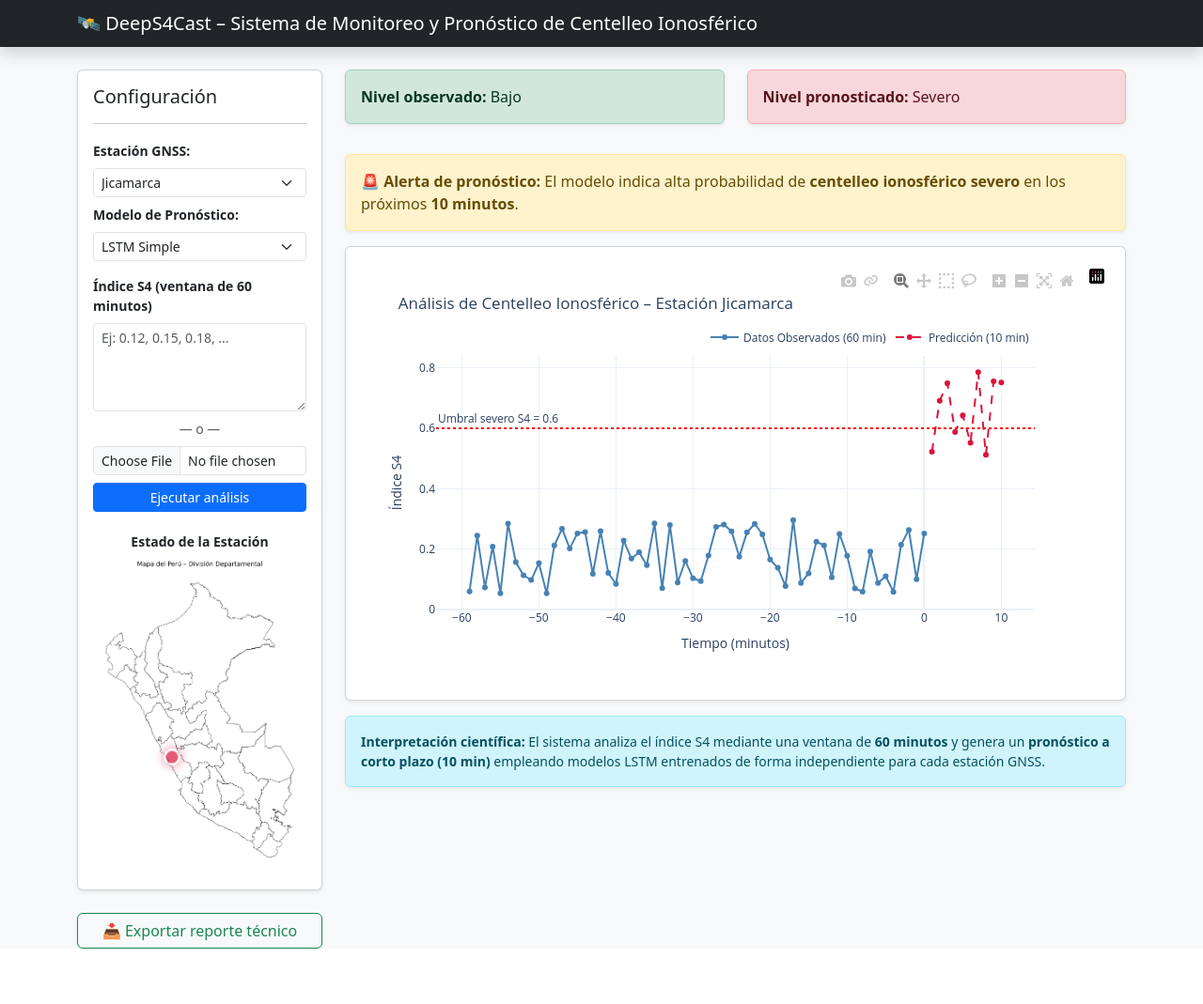
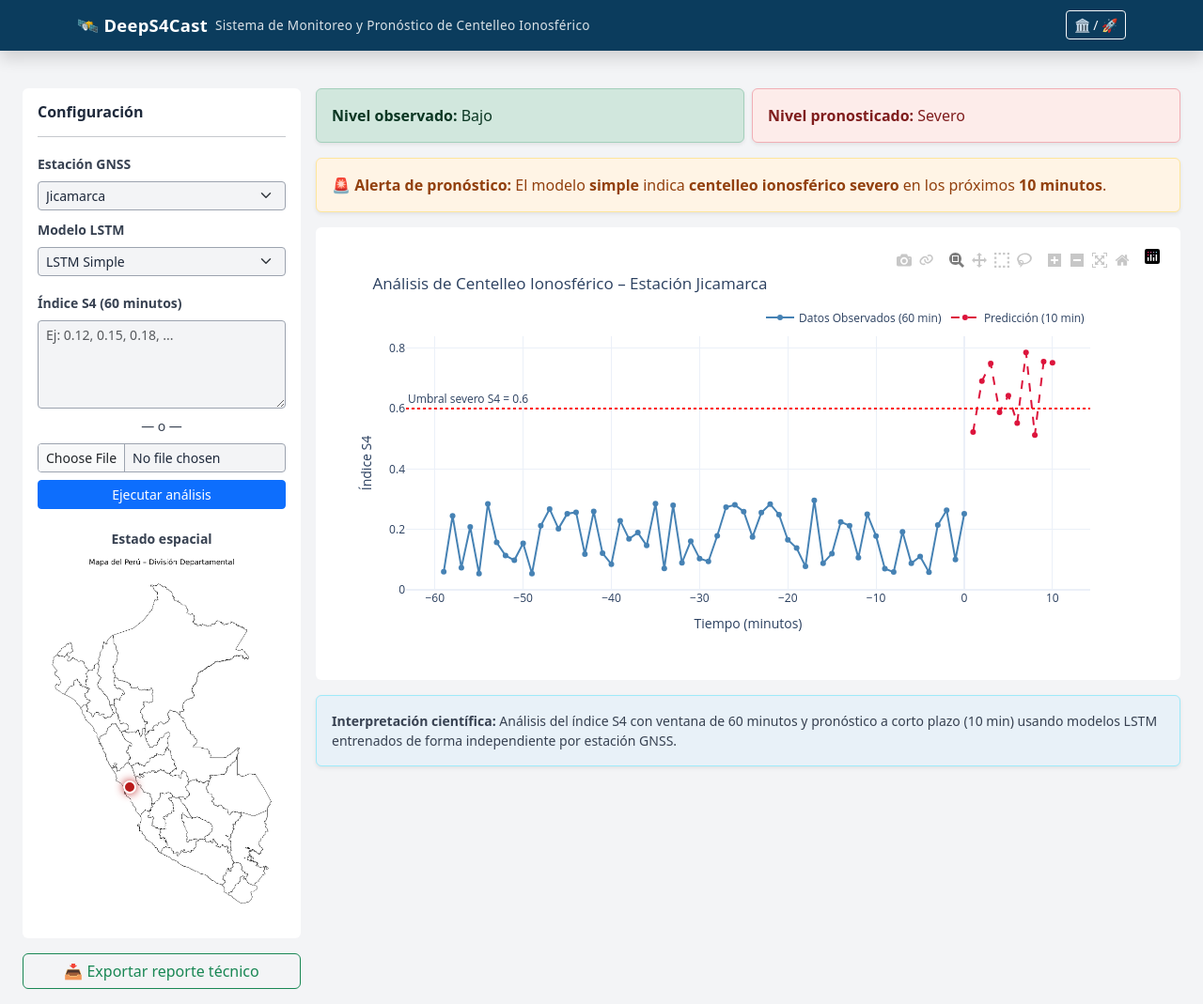
Before and after one commit to sebastianVP/DeepS4Cast, a Django app: page / in a window 1280 px wide. Shown: the whole page at 94% size. Before the commit the page ends 1010 px from the top, so only its background shows below. Run offline with Django 5.2, Linux system fonts and the light colour scheme; some libraries are stand-ins or nearby versions.

Commit message:
update mejorando visualmente la interfaz web

```diff
--- /dev/null
+++ b/DeepS4Cast/core_forecast/static/core_forecast/css/base.css
@@ -0,0 +1,172 @@
+/* =========================
+   VARIABLES DE TEMA
+   ========================= */
+
+:root {
+    --bg-main: #f4f6f8;
+    --bg-card: #ffffff;
+    --bg-navbar: #0b3c5d;
+
+    --text-main: #1f2933;
+    --text-secondary: #374151;
+    --text-inverse: #ffffff;
+
+    --alert-info-bg: #e8f1f8;
+    --alert-info-text: #0b3c5d;
+
+    --alert-warning-bg: #fff4e5;
+    --alert-warning-text: #92400e;
+
+    --alert-danger-bg: #fdecea;
+    --alert-danger-text: #7f1d1d;
+}
+
+/* =========================
+   TEMA MODERNO / TECNOLÓGICO
+   ========================= */
+body[data-theme="modern"] {
+    --bg-main: #0f172a;
+    --bg-card: #020617;
+    --bg-navbar: #020617;
+
+    --text-main: #e5e7eb;
+    --text-secondary: #9ca3af;
+    --text-inverse: #e5e7eb;
+
+    --alert-info-bg: #020617;
+    --alert-info-text: #38bdf8;
+
+    --alert-warning-bg: #1e1b4b;
+    --alert-warning-text: #facc15;
+
+    --alert-danger-bg: #450a0a;
+    --alert-danger-text: #fca5a5;
+}
+
+/* =========================
+   APLICACIÓN GLOBAL
+   ========================= */
+body {
+    background-color: var(--bg-main);
+    color: var(--text-main);
+}
+
+/* =========================
+   NAVBAR – TÍTULO PRINCIPAL
+   ========================= */
+
+.navbar {
+    background-color: var(--bg-navbar) !important;
+}
+
+/* =========================
+   NAVBAR – TÍTULO Y SUBTÍTULO (HORIZONTAL)
+   ========================= */
+
+.navbar-brand {
+    display: flex;
+    align-items: center;
+    gap: 0.6rem;
+    color: #ffffff !important;
+    font-weight: 600;
+    letter-spacing: 0.3px;
+    white-space: nowrap;
+}
+
+.navbar-title {
+    font-size: 1.15rem;
+    font-weight: 600;
+    color: #ffffff;
+}
+
+.navbar-subtitle {
+    font-size: 0.85rem;
+    font-weight: 400;
+    color: rgba(255, 255, 255, 0.85);
+}
+
+/* Responsive: en pantallas pequeñas el subtítulo se oculta */
+@media (max-width: 768px) {
+    .navbar-subtitle {
+        display: none;
+    }
+}
+/* Cards */
+.card {
+    background-color: var(--bg-card);
+    color: var(--text-main);
+    border: none;
+}
+.card-title,
+.card-body,
+.card h5,
+.card h6 {
+    color: var(--text-main);
+}
+
+/* Formularios */
+label,
+.form-label {
+    color: var(--text-secondary);
+}
+.form-control,
+.form-select {
+    background-color: var(--bg-main);
+    color: var(--text-main);
+    border: 1px solid #9ca3af;
+}
+
+/* Alerts */
+.alert-info {
+    background-color: var(--alert-info-bg);
+    color: var(--alert-info-text);
+}
+.alert-warning {
+    background-color: var(--alert-warning-bg);
+    color: var(--alert-warning-text);
+}
+.alert-danger {
+    background-color: var(--alert-danger-bg);
+    color: var(--alert-danger-text);
+}
+
+/* Texto pequeño */
+.small,
+.text-muted {
+    color: var(--text-secondary) !important;
+}
+
+/* =========================
+   MAPA Y DOTS (SIN CAMBIOS)
+   ========================= */
+.map-container {
+    position: relative;
+    display: inline-block;
+    width: 100%;
+}
+.map-img {
+    width: 100%;
+    border-radius: 8px;
+}
+.dot {
+    position: absolute;
+    width: 14px;
+    height: 14px;
+    border-radius: 50%;
+    border: 2px solid white;
+    transform: translate(-50%, -50%);
+    animation: pulse 1.5s infinite;
+}
+.dot-green {
+    background-color: #22c55e;
+    box-shadow: 0 0 8px rgba(34,197,94,0.8);
+}
+.dot-red {
+    background-color: #ef4444;
+    box-shadow: 0 0 8px rgba(239,68,68,0.8);
+}
+@keyframes pulse {
+    0% { transform: translate(-50%, -50%) scale(1); opacity: 1; }
+    50% { transform: translate(-50%, -50%) scale(1.3); opacity: 0.7; }
+    100% { transform: translate(-50%, -50%) scale(1); opacity: 1; }
+}
--- /dev/null
+++ b/DeepS4Cast/core_forecast/static/core_forecast/css/theme-modern.css
@@ -0,0 +1,15 @@
+body[data-theme="modern"] {
+    --bg-main: #0f172a;
+    --card-bg: #020617;
+    --text-main: #e5e7eb;
+
+    --low: #22c55e;
+    --moderate: #facc15;
+    --severe: #ef4444;
+
+    --shadow-soft: 0 10px 25px rgba(0,0,0,0.4);
+}
+
+body[data-theme="modern"] .navbar {
+    background: linear-gradient(90deg, #2563eb, #9333ea);
+}
--- /dev/null
+++ b/DeepS4Cast/core_forecast/static/core_forecast/css/theme-scientific.css
@@ -0,0 +1,15 @@
+body[data-theme="scientific"] {
+    --bg-main: #f3f4f6;
+    --card-bg: #ffffff;
+    --text-main: #1e293b;
+
+    --low: #2e8b57;
+    --moderate: #f0ad4e;
+    --severe: #b91c1c;
+
+    --shadow-soft: 0 4px 10px rgba(0,0,0,0.06);
+}
+
+body[data-theme="scientific"] .dot {
+    animation: none;
+}
--- /dev/null
+++ b/DeepS4Cast/core_forecast/static/core_forecast/js/theme-toggle.js
@@ -0,0 +1,13 @@
+const body = document.body;
+const btn = document.getElementById("themeToggle");
+
+const savedTheme = localStorage.getItem("deeps4cast-theme") || "scientific";
+body.setAttribute("data-theme", savedTheme);
+
+btn.addEventListener("click", () => {
+    const current = body.getAttribute("data-theme");
+    const next = current === "scientific" ? "modern" : "scientific";
+
+    body.setAttribute("data-theme", next);
+    localStorage.setItem("deeps4cast-theme", next);
+});
--- a/DeepS4Cast/core_forecast/templates/core_forecast/dashboard.html
+++ b/DeepS4Cast/core_forecast/templates/core_forecast/dashboard.html
@@ -6,18 +6,26 @@
     <meta name="viewport" content="width=device-width, initial-scale=1.0">
     <title>DeepS4Cast | Dashboard</title>
 
+    <!-- Bootstrap -->
     <link href="https://cdn.jsdelivr.net/npm/bootstrap@5.3.0/dist/css/bootstrap.min.css" rel="stylesheet">
+
+    <!-- Plotly -->
     <script src="https://cdn.plot.ly/plotly-2.24.1.min.js"></script>
 
+    <!-- CSS base + temas -->
+    <link rel="stylesheet" href="{% static 'core_forecast/css/base.css' %}">
+    <link rel="stylesheet" href="{% static 'core_forecast/css/theme-scientific.css' %}">
+    <link rel="stylesheet" href="{% static 'core_forecast/css/theme-modern.css' %}">
+
+    <!-- Estilos específicos -->
     <style>
         .map-container {
             position: relative;
-            display: inline-block;
             width: 100%;
         }
         .map-img {
             width: 100%;
-            border-radius: 8px;
+            border-radius: 12px;
         }
         .dot {
             position: absolute;
@@ -29,12 +37,12 @@
             animation: pulse 1.5s infinite;
         }
         .dot-green {
-            background-color: #2e8b57;
-            box-shadow: 0 0 8px rgba(46,139,87,0.8);
+            background-color: var(--low);
+            box-shadow: 0 0 8px var(--low);
         }
         .dot-red {
-            background-color: #dc143c;
-            box-shadow: 0 0 8px rgba(220,20,60,0.8);
+            background-color: var(--severe);
+            box-shadow: 0 0 10px var(--severe);
         }
         @keyframes pulse {
             0% { transform: translate(-50%, -50%) scale(1); opacity: 1; }
@@ -44,42 +52,63 @@
     </style>
 </head>
 
-<body class="bg-light">
+<body data-theme="scientific">
 
-<nav class="navbar navbar-dark bg-dark mb-4 shadow">
+<!-- ===================== -->
+<!-- NAVBAR -->
+<!-- ===================== -->
+<nav class="navbar mb-4 shadow">
     <div class="container">
-        <span class="navbar-brand mb-0 h1">
-            🛰️ DeepS4Cast – Sistema de Monitoreo y Pronóstico de Centelleo Ionosférico
+        <span class="navbar-brand d-flex align-items-center gap-2">
+            <span class="navbar-title">🛰️ DeepS4Cast</span>
+            <span class="navbar-subtitle">
+                Sistema de Monitoreo y Pronóstico de Centelleo Ionosférico
             </span>
+        </span>
+
+        <!-- Toggle tema -->
+        <button id="themeToggle"
+                class="btn btn-outline-light btn-sm ms-auto"
+                title="Cambiar estilo visual">
+            🏛️ / 🚀
+        </button>
     </div>
 </nav>
 
-<div class="container">
-<div class="row">
+<!-- ===================== -->
+<!-- CONTENIDO -->
+<!-- ===================== -->
+<div class="container-fluid px-4 py-3">
+<div class="row g-3">
 
 <!-- ===================== -->
 <!-- COLUMNA IZQUIERDA -->
 <!-- ===================== -->
-<div class="col-md-3">
+<div class="col-xl-3 col-lg-4">
 
-<div class="card shadow-sm mb-4">
+<div class="card card-custom mb-3">
 <div class="card-body">
 
-<h5 class="card-title">Configuración</h5>
+<h6 class="fw-bold mb-2">Configuración</h6>
 <hr>
 
-<!-- ESTACIÓN -->
+<!-- ESTACIÓN + MODELO -->
 <form method="GET">
-    <label class="form-label small fw-bold">Estación GNSS:</label>
-    <select name="estacion" class="form-select form-select-sm" onchange="this.form.submit()">
+    <label class="form-label small fw-bold">Estación GNSS</label>
+    <select name="estacion"
+            class="form-select form-select-sm mb-2"
+            onchange="this.form.submit()">
         {% for e in estaciones %}
-        <option value="{{ e }}" {% if estacion_sel == e %}selected{% endif %}>{{ e }}</option>
+        <option value="{{ e }}" {% if estacion_sel == e %}selected{% endif %}>
+            {{ e }}
+        </option>
         {% endfor %}
     </select>
 
-    <!-- MODELO -->
-    <label class="form-label small fw-bold mt-2">Modelo de Pronóstico:</label>
-    <select name="modelo" class="form-select form-select-sm" onchange="this.form.submit()">
+    <label class="form-label small fw-bold">Modelo LSTM</label>
+    <select name="modelo"
+            class="form-select form-select-sm"
+            onchange="this.form.submit()">
         {% for key, name in modelos.items %}
         <option value="{{ key }}" {% if modelo_sel == key %}selected{% endif %}>
             {{ name }}
@@ -88,11 +117,11 @@
     </select>
 </form>
 
-<!-- INPUT LOOKBACK -->
+<!-- INPUT S4 -->
 <form method="POST" enctype="multipart/form-data" class="mt-3">
 {% csrf_token %}
 <label class="form-label small fw-bold">
-    Índice S4 (ventana de 60 minutos)
+    Índice S4 (60 minutos)
 </label>
 
 <textarea name="s4_text"
@@ -102,7 +131,9 @@
 
 <div class="text-center small my-2 text-muted">— o —</div>
 
-<input type="file" name="s4_file" class="form-control form-control-sm">
+<input type="file"
+       name="s4_file"
+       class="form-control form-control-sm">
 
 <button class="btn btn-primary btn-sm w-100 mt-2">
     Ejecutar análisis
@@ -111,9 +142,10 @@
 
 <!-- MAPA -->
 <div class="mt-4 text-center">
-<h6 class="small fw-bold">Estado de la Estación</h6>
+    <h6 class="small fw-bold">Estado espacial</h6>
     <div class="map-container">
-<img src="{% static 'core_forecast/img/peru_map.png' %}" class="map-img">
+        <img src="{% static 'core_forecast/img/peru_map.png' %}"
+             class="map-img">
 
         {% if coord %}
         <div class="dot {% if alerta_observada or alerta_pronostico %}dot-red{% else %}dot-green{% endif %}"
@@ -126,7 +158,7 @@
 </div>
 </div>
 
-<button class="btn btn-outline-success w-100 shadow-sm">
+<button class="btn btn-outline-success w-100">
     📥 Exportar reporte técnico
 </button>
 
@@ -135,37 +167,34 @@
 <!-- ===================== -->
 <!-- COLUMNA DERECHA -->
 <!-- ===================== -->
-<div class="col-md-9">
+<div class="col-xl-9 col-lg-8">
 
-<!-- INDICADORES DE NIVEL -->
-<div class="row mb-3">
+<!-- INDICADORES -->
+<div class="row g-2 mb-3">
     <div class="col-md-6">
-        <div class="alert alert-{{ nivel_obs_color }} shadow-sm">
+        <div class="alert alert-{{ nivel_obs_color }} shadow-sm mb-0">
             <strong>Nivel observado:</strong> {{ nivel_obs_txt }}
         </div>
     </div>
     <div class="col-md-6">
-        <div class="alert alert-{{ nivel_pron_color }} shadow-sm">
+        <div class="alert alert-{{ nivel_pron_color }} shadow-sm mb-0">
             <strong>Nivel pronosticado:</strong> {{ nivel_pron_txt }}
         </div>
     </div>
 </div>
 
-<!-- ALERTA OBSERVADA -->
+<!-- ALERTAS -->
 {% if alerta_observada %}
 <div class="alert alert-danger shadow-sm">
 ⚠️ <strong>Alerta observada:</strong>
-Se detectaron valores de <strong>S4 ≥ 0.6</strong>
-en la ventana de observación.
+Valores <strong>S4 ≥ 0.6</strong> detectados en la ventana de observación.
 </div>
 {% endif %}
 
-<!-- ALERTA PRONOSTICADA -->
 {% if alerta_pronostico %}
 <div class="alert alert-warning shadow-sm">
 🚨 <strong>Alerta de pronóstico:</strong>
-El modelo <strong>{{ modelos|dictsort:modelo_sel|first }}</strong>
-indica alta probabilidad de
+El modelo <strong>{{ modelo_sel }}</strong> indica
 <strong>centelleo ionosférico severo</strong>
 en los próximos <strong>10 minutos</strong>.
 </div>
@@ -178,25 +207,26 @@ en los próximos <strong>10 minutos</strong>.
 {% endif %}
 
 <!-- GRÁFICO -->
-<div class="card shadow-sm">
+<div class="card card-custom">
     <div class="card-body">
         {{ plot_div|safe }}
     </div>
 </div>
 
 <!-- INTERPRETACIÓN -->
-<div class="alert alert-info mt-3 small shadow-sm">
+<div class="alert alert-info small shadow-sm mt-3">
 <strong>Interpretación científica:</strong>
-El sistema analiza el índice S4 mediante una ventana de
-<strong>60 minutos</strong> y genera un
-<strong>pronóstico a corto plazo (10 min)</strong>
-empleando modelos LSTM entrenados de forma independiente
-para cada estación GNSS.
+Análisis del índice S4 con ventana de 60 minutos y
+pronóstico a corto plazo (10 min) usando modelos LSTM
+entrenados de forma independiente por estación GNSS.
 </div>
 
 </div>
 </div>
 </div>
 
+<!-- JS Toggle tema -->
+<script src="{% static 'core_forecast/js/theme-toggle.js' %}"></script>
+
 </body>
 </html>
```
Lines whose indentation alone changed are shown as unchanged.
